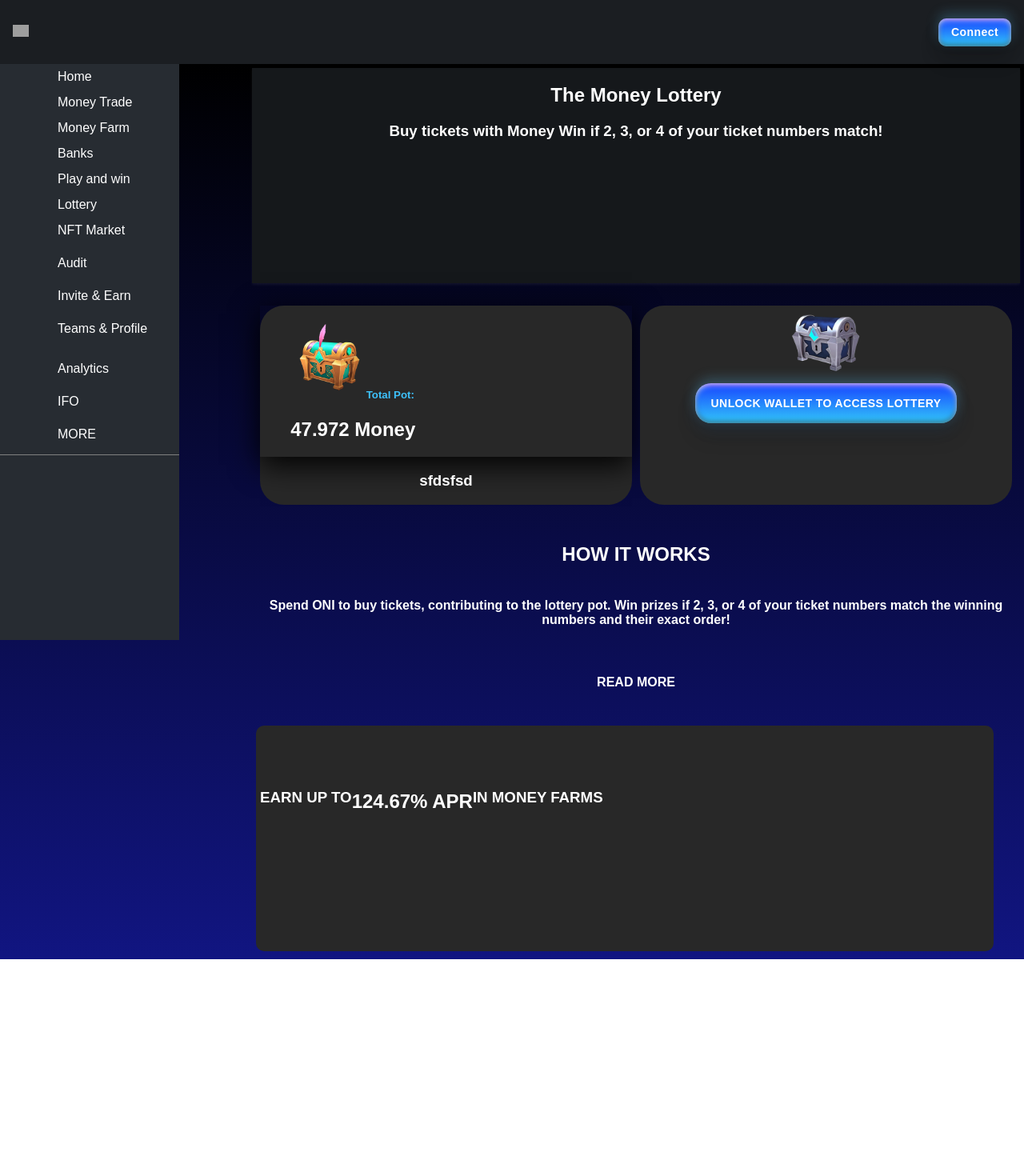
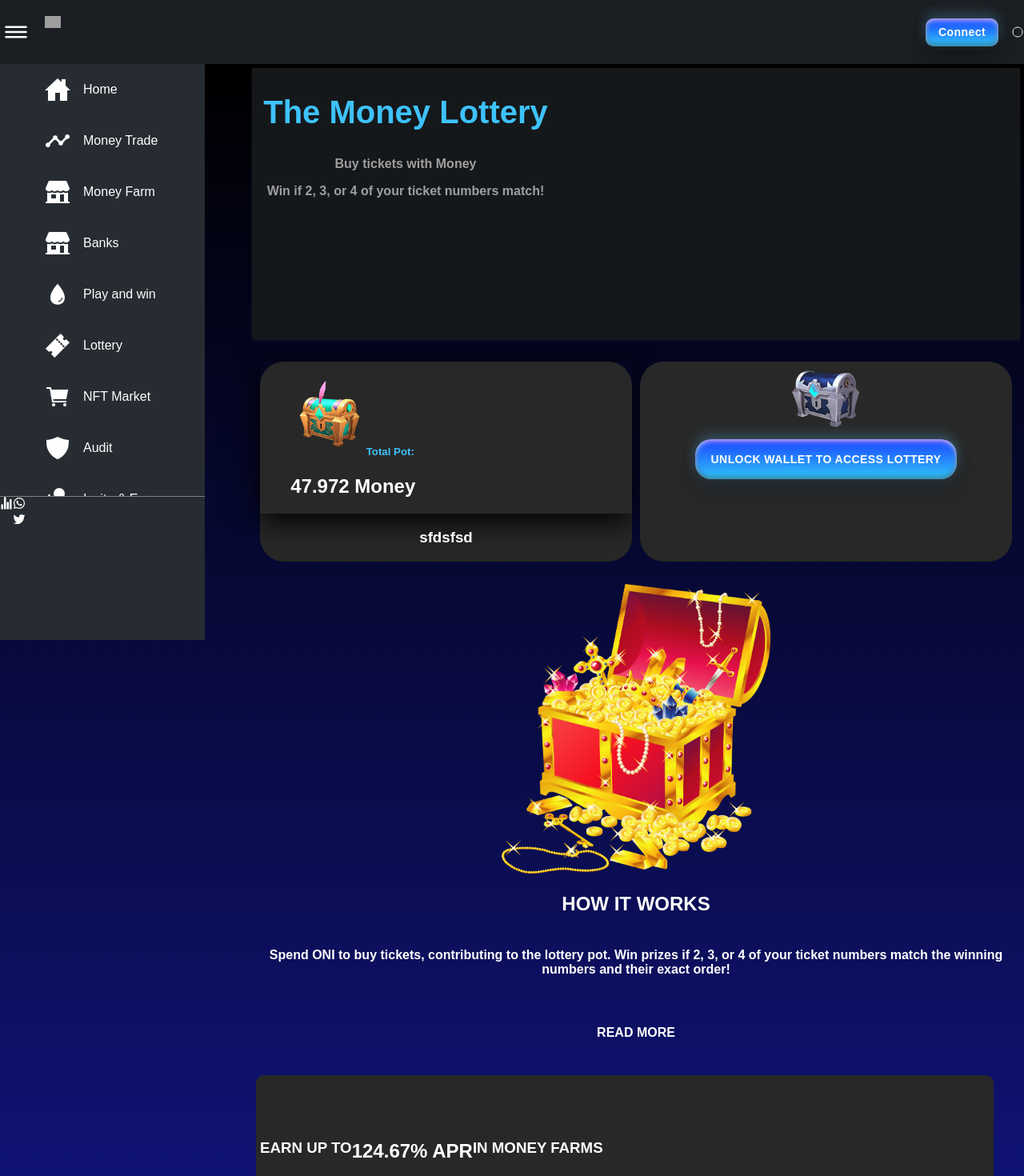
Before and after one commit to edrey03/proyectomoney, a React (Create React App) app: page /Lottery in a window 1280 px wide. Shown: the top 1470 px of the page at 80% size. Before the commit the page ends 1199 px from the top, so only its background shows below. Built offline with nearby package versions, Linux system fonts and the light colour scheme; grey boxes are pictures that could not be loaded.

Commit message:
cambios lottery

```diff
--- a/src/App.css
+++ b/src/App.css
@@ -487,6 +487,19 @@ aside {
     box-shadow: rgb(255 255 255 / 6%) 0px 2px 3px;
 }
 
+.info > h2 {
+ margin-right: 60%;
+  color: #3ec2fc;
+  font-size: 2.5rem;
+}
+
+.info > h3 {
+    margin-right: 60%;
+     color: #9f9e9e;
+     font-size: 1rem;
+   }
+
+
 .contenedorfarm{
     padding: 80px 0;
 }
@@ -857,6 +870,7 @@ aside {
     size: 40%;
 }
 
+
 @media screen and (max-width:840px){
     aside > div > ul > li > ion-icon {
         font-size: 1rem;
--- a/src/components/Lottery.jsx
+++ b/src/components/Lottery.jsx
@@ -8,7 +8,8 @@ function Lottery () {
                 <article>
                 <section class="info">
                 <h2><center>The Money Lottery</center></h2>
-                <h3><center>Buy tickets with Money Win if 2, 3, or 4 of your ticket numbers match!</center></h3>
+                <h3><center>Buy tickets with Money</center></h3>
+                <h3><center>Win if 2, 3, or 4 of your ticket numbers match!</center> </h3>
                 <div class="contenedorfarm">
                 </div>
             </section>
@@ -45,6 +46,12 @@ function Lottery () {
                 </div>
        <br>
        </br>
+       <center>  <img
+                                className="tesoro"
+                                src='./images/tesoroml.png'
+                                alt="Money Land"
+                                title="Money Land" />
+        </center>
        <h2><center>HOW IT WORKS</center></h2>
        <h4><center>Spend ONI to buy tickets, contributing to the lottery pot. Win prizes if 2, 3, or 4 of your ticket numbers match the winning numbers and their exact order!</center></h4>
        <br>
```
